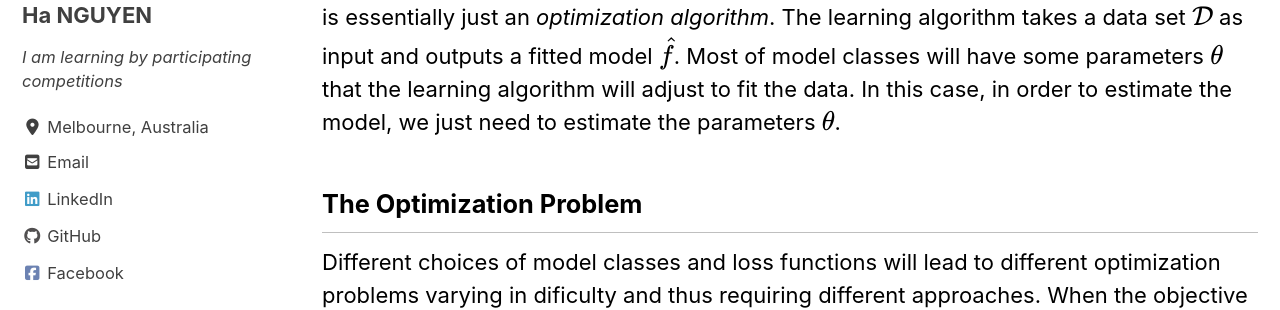
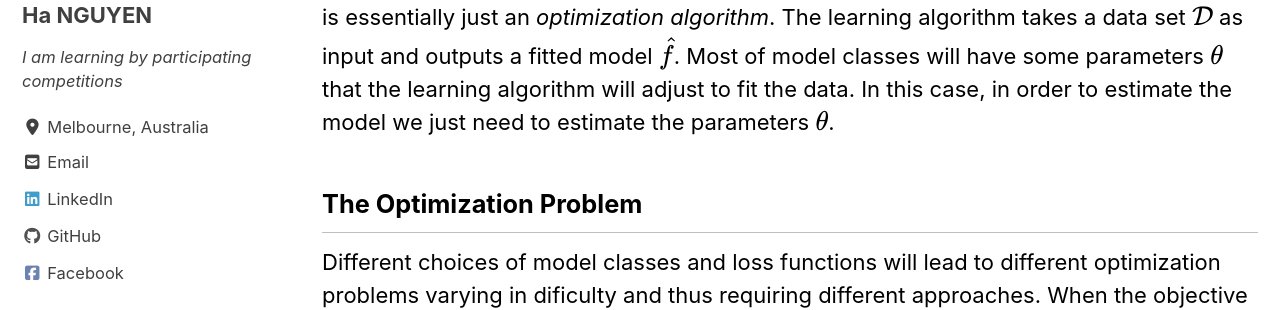
Before and after one commit to datasciblog/datasciblog.github.io, a Jekyll site: the page built from _posts/2020-02-26-tree-boosting-03.md, in a window 1280 px wide and 900 px high, scrolled down 2980 px. Shown: the part 184-494 px from the top of the window. Built offline with Jekyll 4.4.1, drawn with Linux system fonts in a browser that asks for light colours; cached includes are drawn as plain includes; nearby versions of some CDN libraries; formulas are drawn with MathJax 3.

```diff
--- a/_posts/2020-02-26-tree-boosting-03.md
+++ b/_posts/2020-02-26-tree-boosting-03.md
@@ -75,7 +75,7 @@ $$ \mathcal{F} = \{ f : f(x) = \theta_0 + \sum\limits_{j=1}^p \theta_j x_j \} $$
 ## The Learning Algorithm
 
 The model class together with the ERM principle reduces the *learning problem* to an *optimization problem*. The computational aspect of the problem is to actually solve the
-the optimization problem defined by ERM. This is the job of the *learning algorithm*, which is essentially just an *optimization algorithm*. The learning algorithm takes a data set $\mathcal{D}$ as input and outputs a fitted model $\hat{f}$. Most of model classes will have some parameters $\theta$ that the learning algorithm will adjust to fit the data. In this case, in order to estimate the model, we just need to estimate the parameters $\theta$.
+the optimization problem defined by ERM. This is the job of the *learning algorithm*, which is essentially just an *optimization algorithm*. The learning algorithm takes a data set $\mathcal{D}$ as input and outputs a fitted model $\hat{f}$. Most of model classes will have some parameters $\theta$ that the learning algorithm will adjust to fit the data. In this case, in order to estimate the model we just need to estimate the parameters $\theta$.
 
 ## The Optimization Problem
 
```
